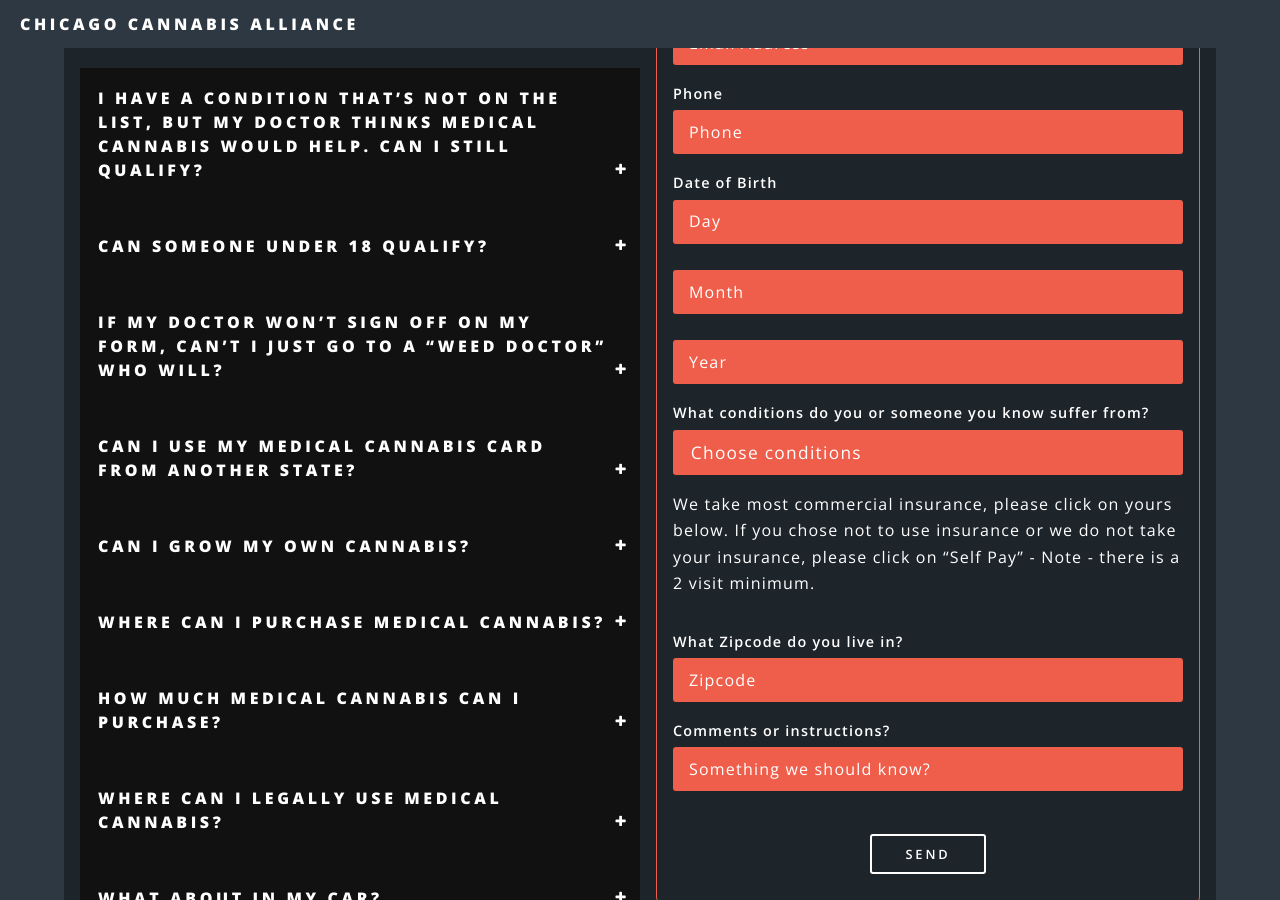
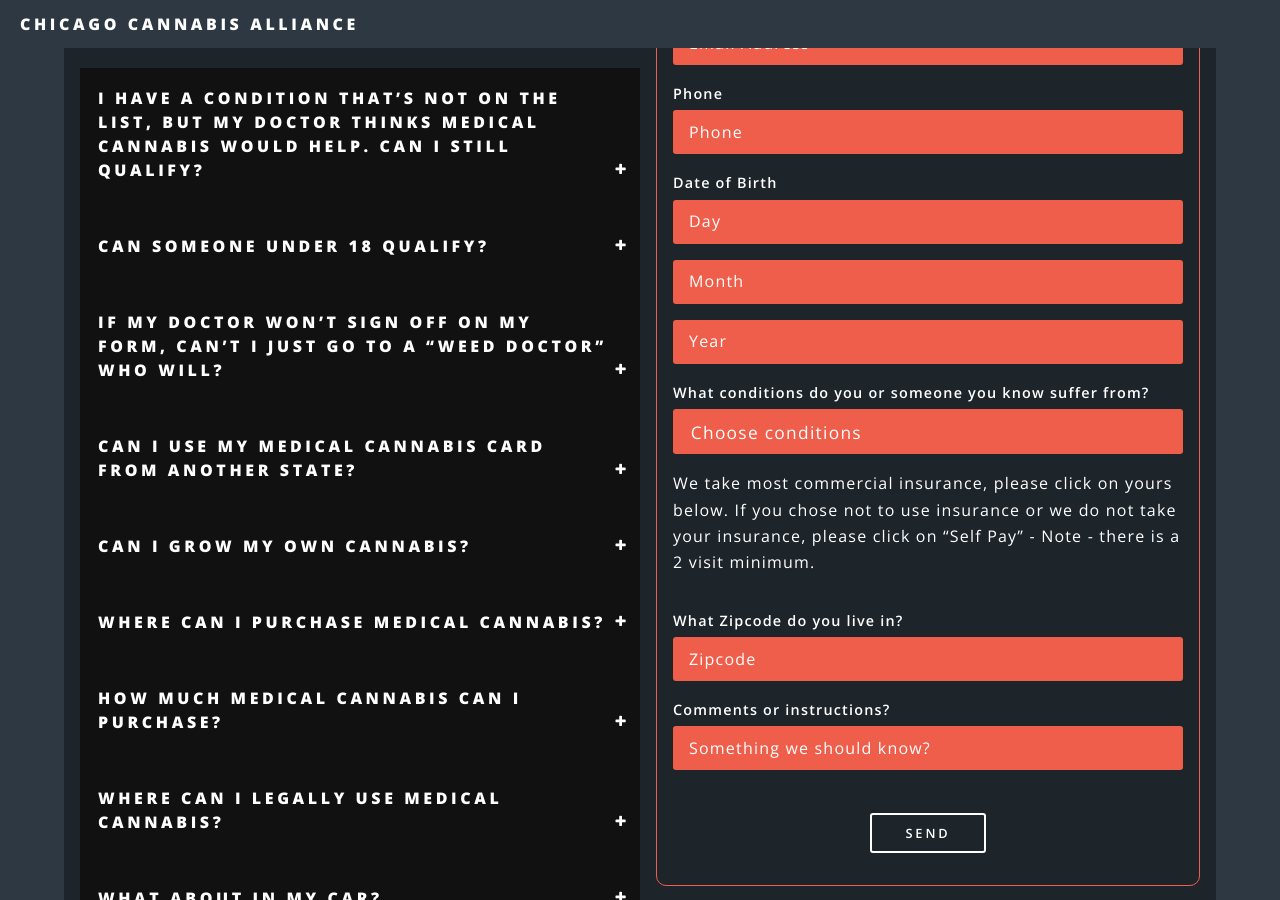
Before and after one commit to roncoalson/CMCA-master, a Jekyll site: the page built from index.html, in a window 1280 px wide and 900 px high, scrolled down 2685 px. Built offline with Jekyll 4.4.1, drawn with Linux system fonts in a browser that asks for light colours.

Commit message:
DOB field adjustments

```diff
--- a/_includes/large-form.html
+++ b/_includes/large-form.html
@@ -18,7 +18,7 @@
 </div>
 <div class="control-group">
   <label for="dob-day" class="control-label">Date of Birth</label>
-  <div id="dob" class="form-field">
+  <div class="form-field">
     <select name="dob-day" id="dob-day" required>
       <option value="" disabled="disabled" selected="selected">Day</option>
       <option value="" disabled="disabled">---</option>
@@ -53,7 +53,9 @@
       <option value="29">29</option>
       <option value="30">30</option>
       <option value="31">31</option>
-    </select><br>
+    </select>
+  </div>
+  <div class="form-field">
     <select name="dob-month" id="dob-month" required>
       <option value="" disabled="disabled" selected="selected">Month</option>
       <option value="" disabled="disabled">-----</option>
@@ -69,8 +71,10 @@
       <option value="10">October</option>
       <option value="11">November</option>
       <option value="12">December</option>
-    </select><br>
-    <select name="dob-year" id="dob-year" required>
+    </select>
+  </div>
+  <div class="form-field">
+    <select name="dob-year" id="dob-year" placeholder="Year" required>
       <option value="" disabled="disabled" selected="selected">Year</option>
       <option value="" disabled="disabled">----</option>
       <option value="2012">2012</option>
@@ -196,7 +200,7 @@
       <option value="41">Cancer</option>
       <option value="28">Post Tramatic Stress Symptoms</option>
       <option value="27">Post-Concussion Syndrome</option>
-      <option value="">None</option>
+      <option id="none" value="">None</option>
       <option value="" disabled="disabled">---</option>
       <option value="01">AIDS</option>
       <option value="02">Agitation Of Alzheimer’s Disease</option>
--- a/assets/css/custom.css
+++ b/assets/css/custom.css
@@ -131,7 +131,7 @@ input[type="checkbox"]+label {
 }
 
 option[disabled="disabled"] {
-  color: white;
+  color: #ccc;
 }
 
 #footer.row {
@@ -182,15 +182,6 @@ option[disabled="disabled"] {
 .invalid-icon:after {
   content: '\f071'; /* fa-exclamation-triangle */
 }
-
-/*
-#dob.valid-icon:after,
-#dob.invalid-icon:after,
-#conditions.valid-icon:after,
-#conditions.invalid-icon:after {
-  display: none;
-}
-*/
 
 /* Accordion */
 
--- a/assets/js/custom.js
+++ b/assets/js/custom.js
@@ -1,5 +1,6 @@
 (function() {
 
+    // Accordion
     var acc = document.getElementsByClassName('accordion');
 
     if (acc.length) {
@@ -16,6 +17,10 @@
         }
     }
 
+    // Initialize chosen jQuery plugin for multi-select dropdown
+    $(".chosen-select").chosen();
+
+    // Form validation icons
     $('#large-form').on('click change keyup', function(e){
         if ( $(e.target).is('[required]') ) {
             if( $(e.target).is(':invalid') ){
@@ -28,7 +33,4 @@
         }
     });
 
-    $(".chosen-select").chosen();
-
-
 }());
```
